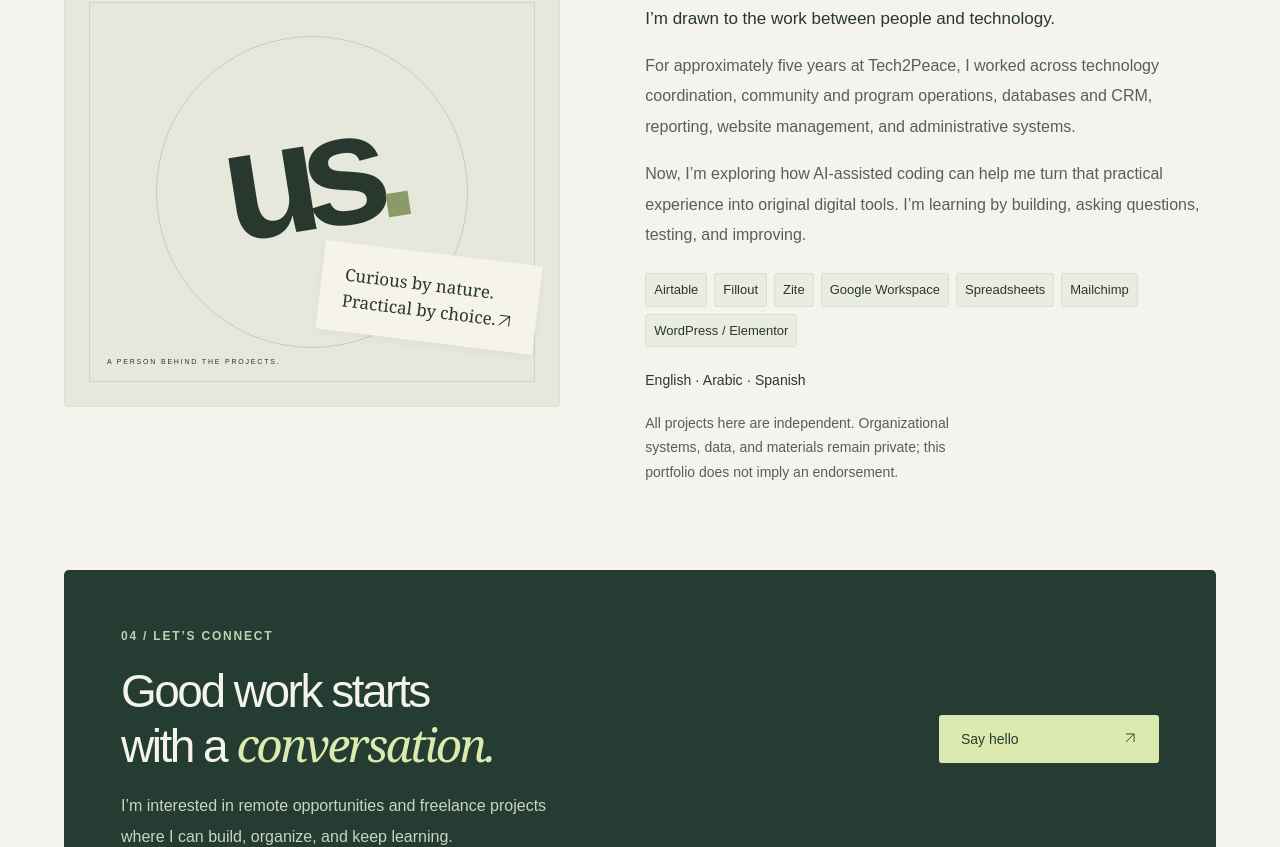
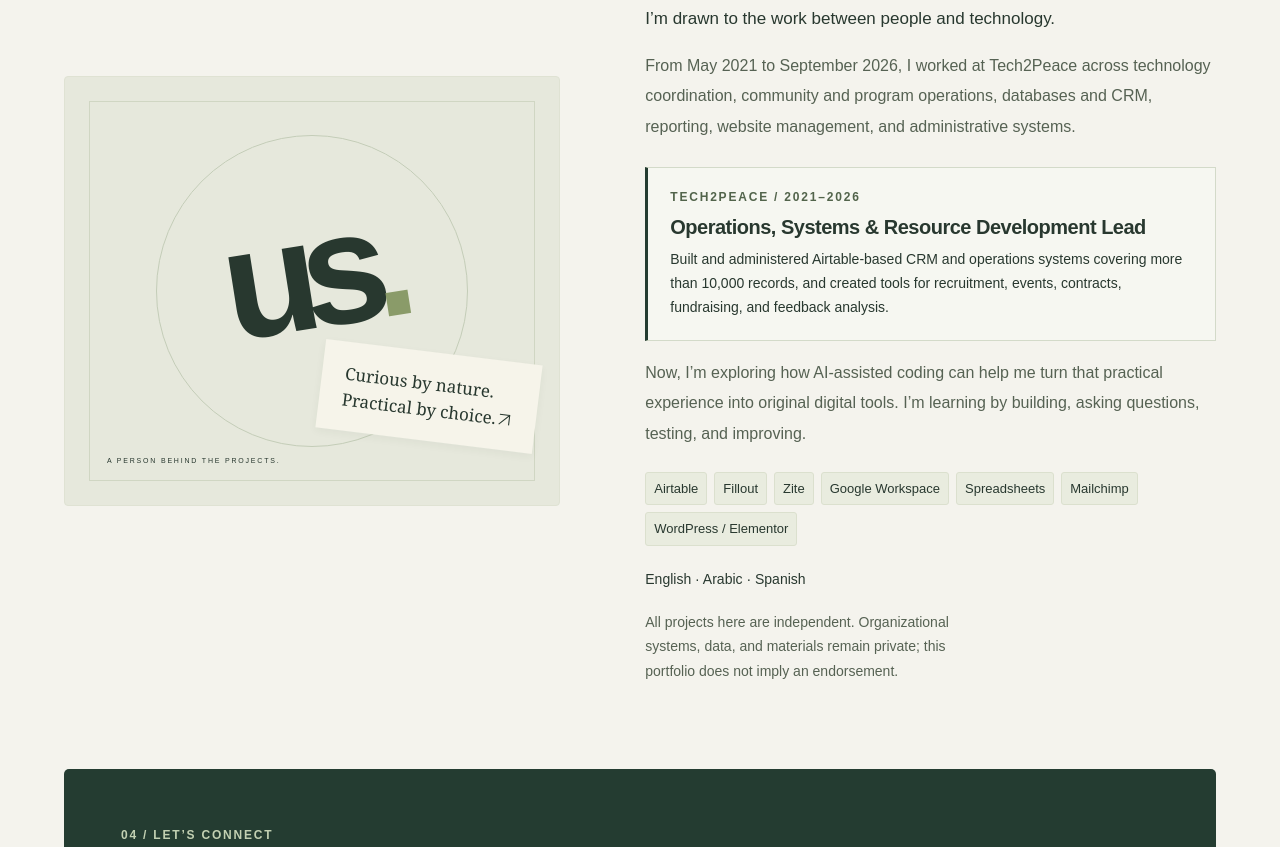
Before and after one commit to uthmans/portfolio, a React (Vite) app: page / in a window 1280 px wide. Shown: the part 4615-5462 px from the top of the page. Built offline with nearby package versions, Linux system fonts and the light colour scheme.

Commit message:
Add updated CV download and experience summary

```diff
--- a/src/App.tsx
+++ b/src/App.tsx
@@ -582,11 +582,21 @@ export default function App() {
               I’m drawn to the work between people and technology.
             </p>
             <p>
-              For approximately five years at Tech2Peace, I worked across
+              From May 2021 to September 2026, I worked at Tech2Peace across
               technology coordination, community and program operations,
               databases and CRM, reporting, website management, and
               administrative systems.
             </p>
+            <div className="experience-summary">
+              <span className="eyebrow">TECH2PEACE / 2021–2026</span>
+              <h3>Operations, Systems &amp; Resource Development Lead</h3>
+              <p>
+                Built and administered Airtable-based CRM and operations
+                systems covering more than 10,000 records, and created tools
+                for recruitment, events, contracts, fundraising, and feedback
+                analysis.
+              </p>
+            </div>
             <p>
               Now, I’m exploring how AI-assisted coding can help me turn that
               practical experience into original digital tools. I’m learning by
@@ -672,10 +682,9 @@ export default function App() {
               <a
                 className="contact-secondary"
                 href={profile.cvUrl}
-                target="_blank"
-                rel="noreferrer"
+                download
               >
-                View my CV <Arrow />
+                Download my CV <Arrow />
               </a>
             )}
           </div>
--- a/src/content.ts
+++ b/src/content.ts
@@ -9,7 +9,7 @@ export const profile = {
   email: "uthmansalama@gmail.com",
   linkedInUrl: "",
   githubUrl: "",
-  cvUrl: "",
+  cvUrl: "Uthman-Salama-CV-2026.pdf",
 };
 
 export type Project = {
--- a/src/styles.css
+++ b/src/styles.css
@@ -1269,6 +1269,27 @@ p {
   margin-top: 17px;
   max-width: 350px;
 }
+.experience-summary {
+  margin-top: 25px;
+  padding: 20px 22px;
+  border: 1px solid #d3dac9;
+  border-left: 3px solid var(--green);
+  background: #f6f7f1;
+}
+.experience-summary .eyebrow {
+  display: block;
+  color: #52644b;
+}
+.experience-summary h3 {
+  margin-top: 9px;
+  font-size: 20px;
+  letter-spacing: -0.5px;
+}
+.experience-summary p {
+  margin-top: 9px;
+  font-size: var(--text-small);
+  line-height: 1.7;
+}
 .contact-section {
   background: var(--green);
   color: #f4f3ed;
```
Also changed, not shown: 1 other file (tests, documents, lock files or other folders).
